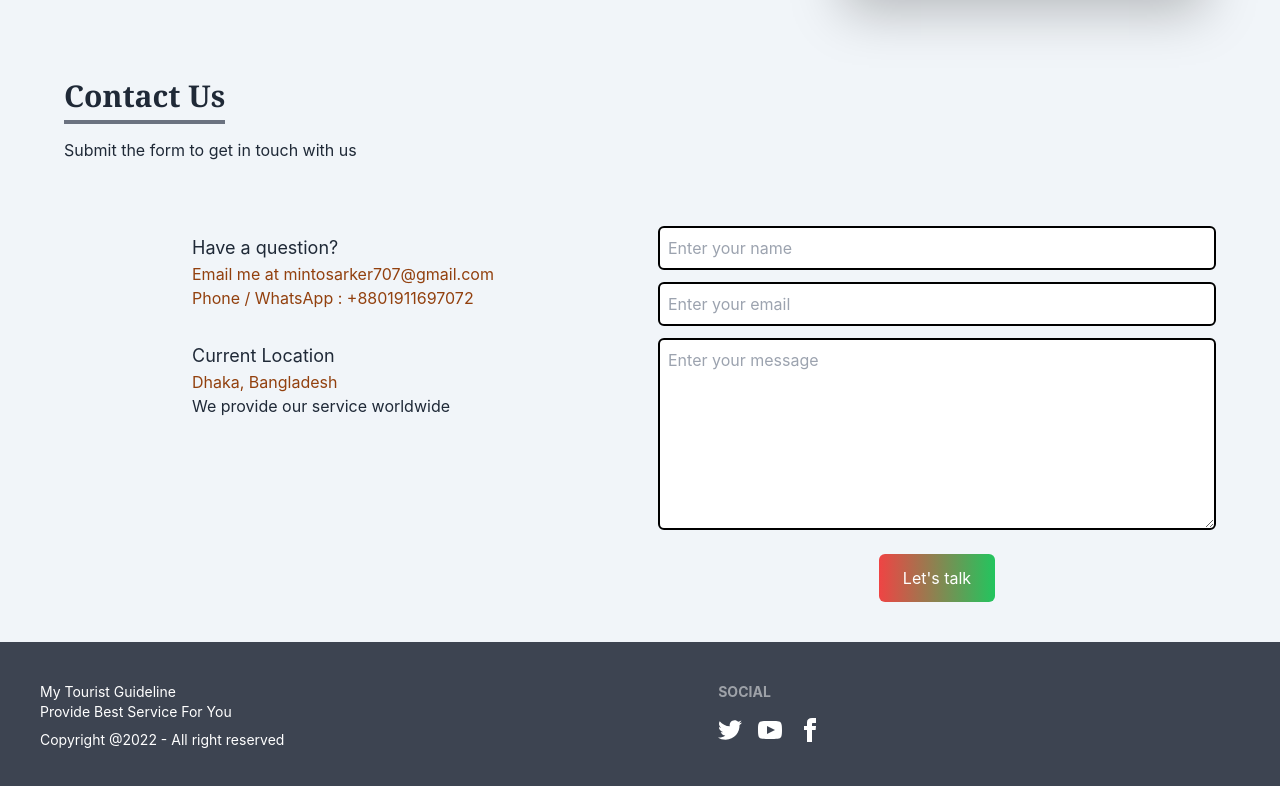
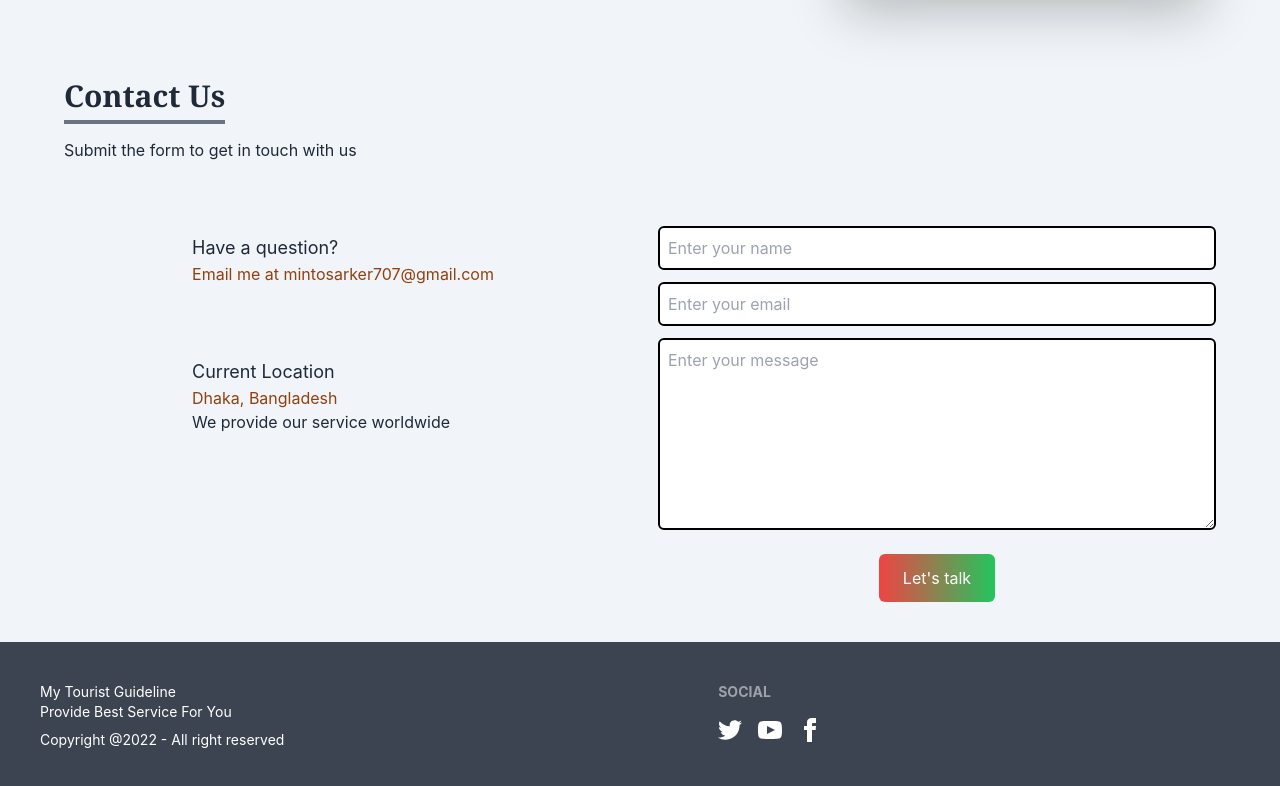
Before and after one commit to mintusarker/-my-tourist-guide-client, a React (Create React App) app: page / in a window 1280 px wide. Shown: the part 4548-5334 px from the top of the page. Built offline with nearby package versions, Linux system fonts and the light colour scheme; no server answers.

Commit message:
modified

```diff
--- a/src/Pages/Home/extra/Contact.js
+++ b/src/Pages/Home/extra/Contact.js
@@ -17,13 +17,12 @@ const Contact = () => {
             </div>
             <div className='grid sm:grid-cols-1 md:grid-cols-1 lg:grid-cols-2 px-16 py-10 gap-9 items-baseline'>
 
-                <div className='pl-32'>
+                <div className='mx-auto w-auto'>
                     <div className='py-8'>
                         <p className='text-lg'>Have a question?</p>
                         <span className='text-amber-800'>Email me at mintosarker707@gmail.com</span>
-                        <p className='text-amber-800'>Phone / WhatsApp : +8801911697072</p>
                     </div>
-                    <div>
+                    <div className='py-10'>
                         <p className='text-lg'>Current Location</p>
                         <span className='text-amber-800'>Dhaka, Bangladesh</span>                           <p>We provide our service worldwide</p>
                     </div>
@@ -41,55 +40,6 @@ const Contact = () => {
                 </div>
             </div>
         </div>
-
-
-        // <div className='w-full bg-slate-100 px-16'>
-        //     {/* <div className='flex flex-col p-4 justify-center  mx-auto h-full'> */}
-        //         {/* <div className='pb-8'>
-        //             <p className='py-2 front-bold text-3xl inline border-b-4 border-gray-500'>Contact Me</p>
-        //             <p className='pt-6'>Submit the form to get in touch with us</p>
-        //         </div> */}
-
-        //         <div className='lg:flex md:flex sm:flex-row gap-9 justify-center items-center'>
-
-        //             <div className='lg:w-1/2 md:w-1/2 sm:w-full'>
-        //                 <div className='tex'>
-        //                     <div className='flex mb-7 items-center gap-6'>
-        //                         {/* <div> <AiOutlineMail className='text-xl text-orange-400'></AiOutlineMail></div> */}
-        //                         <div>
-        //                             <p className='front-bold text-3xl inline border-b-4 border-gray-500'>Contact Me</p>
-        //                             <p className='py-3'>Submit the form to get in touch with us</p>
-        //                         </div>
-        //                     </div>
-        //                     <div className='flex mb-7 items-center gap-6'>
-        //                         {/* <div> <AiOutlineMail className='text-xl text-orange-400'></AiOutlineMail></div> */}
-        //                         <div>
-        //                             <p className='text-lg'>Have a question?</p>
-        //                             <span className='text-amber-800'>Email me at mintosarker707@gmail.com</span>
-        //                             <p className='text-amber-800'>Phone / WhatsApp : +8801818897795</p>
-        //                         </div>
-        //                     </div>
-        //                     <div className='flex items-center gap-6'>
-        //                         {/* <div> <HiOutlineLocationMarker className='text-xl text-orange-400'></HiOutlineLocationMarker></div> */}
-        //                         <div>
-        //                             <p className='text-lg'>Current Location</p>
-        //                             <span className='text-amber-800'>Dhaka, Bangladesh</span>
-        //                             <p>We provide our service worldwide</p>
-        //                         </div>
-        //                     </div>
-        //                 </div>
-        //             </div>
-        // <form action="" onSubmit={handleSubmit} className='flex flex-col lg:w-1/2 md:w-1/2 sm:w-full'>
-        //     <input type="text" name='name' placeholder='Enter your name' className='p-2 bg-transparent border-2 rounded-md text-white focus:outline-none' />
-        //     <input type="email" name='name' placeholder='Enter your email' className='p-2 my-3 bg-transparent border-2 rounded-md text-white focus:outline-none' required />
-
-        //     <textarea name="message" rows="10" placeholder='Enter your message' className='p-2 h-48 bg-transparent border-2 rounded-md text-white focus:outline-none'></textarea>
-
-        //     <button className='text-white bg-gradient-to-r from-red-500 to-green-500 mt-6 px-6 py-3 mx-auto flex items-center rounded-md hover:scale-105 duration-300'>Let's talk</button>
-        // </form>
-        //         </div>
-        //     </div>
-        // </div>
     );
 };
 
```
